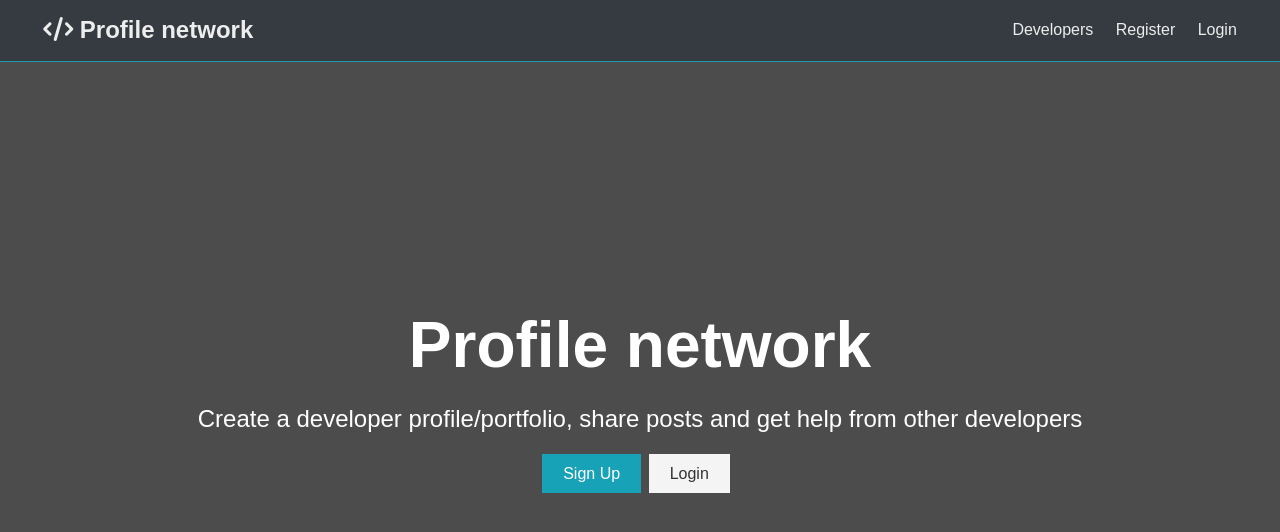
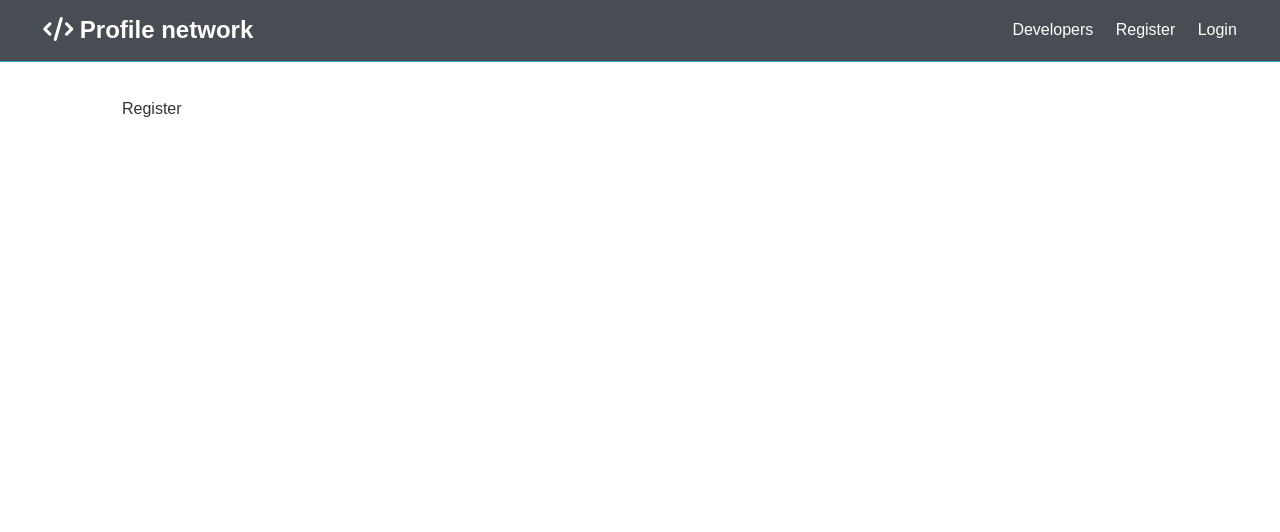
Before and after one commit to sergeylem/profile-network, a React (Create React App) app in the folder client/: page /register in a window 1280 px wide. Shown: the top 532 px of the page. Built offline with nearby package versions, Linux system fonts and the light colour scheme.

Commit message:
Added login and register

```diff
--- a/client/package.json
+++ b/client/package.json
@@ -8,6 +8,7 @@
     "@testing-library/user-event": "^12.1.10",
     "react": "^17.0.1",
     "react-dom": "^17.0.1",
+    "react-router-dom": "^5.2.0",
     "react-scripts": "4.0.0",
     "redux-devtools-extension": "^2.13.8",
     "web-vitals": "^0.2.4"
--- a/client/src/App.js
+++ b/client/src/App.js
@@ -1,14 +1,28 @@
 import React, { Fragment } from 'react';
+import { BrowserRouter as Router, Route, Switch } from 'react-router-dom';
 import './App.css';
 import Navbar from './components/layout/Navbar';
 import Landing from './components/layout/Landing';
+import Login from './components/auth/Login';
+import Register from './components/auth/Register';
 
 const App = () => (
 
-  <Fragment>
-    <Navbar />
-    <Landing />
-  </Fragment>
+  <Router>
+    <Fragment>
+      <Navbar />
+      <Route exact path="/" component={Landing} />
+      <section className='container'>
+        <Switch>
+          <Route exact path='/login' component={Login} />
+          <Route exact path='/register' component={Register} />
+
+        </Switch>
+
+      </section>
+    </Fragment>
+
+  </Router>
 
 );
 
--- /dev/null
+++ b/client/src/components/auth/Login.js
@@ -0,0 +1,13 @@
+import React from 'react';
+
+const Login = () => {
+  return (
+    <div>
+      Login
+    </div>
+
+  )
+
+}
+
+export default Login;
--- /dev/null
+++ b/client/src/components/auth/Register.js
@@ -0,0 +1,13 @@
+import React from 'react';
+
+const Register = () => {
+  return (
+    <div>
+      Register
+    </div>
+
+  )
+
+}
+
+export default Register;
--- a/client/src/components/layout/Navbar.js
+++ b/client/src/components/layout/Navbar.js
@@ -1,15 +1,16 @@
 import React from 'react';
+import { Link } from 'react-router-dom';
 
 const Navbar = () => {
   return (
     <nav className="navbar bg-dark">
       <h1>
-        <a href="index.html"><i class="fas fa-code"></i> Profile network</a>
+        <Link to="/"><i class="fas fa-code"></i> Profile network</Link>
       </h1>
       <ul>
-        <li><a href="profiles.html">Developers</a></li>
-        <li><a href="register.html">Register</a></li>
-        <li><a href="login.html">Login</a></li>
+        <li><Link to="!#">Developers</Link></li>
+        <li><Link to="/register">Register</Link></li>
+        <li><Link to="/login">Login</Link></li>
       </ul>
     </nav>
   )
```
Also changed, not shown: 1 other file (tests, documents, lock files or other folders).
